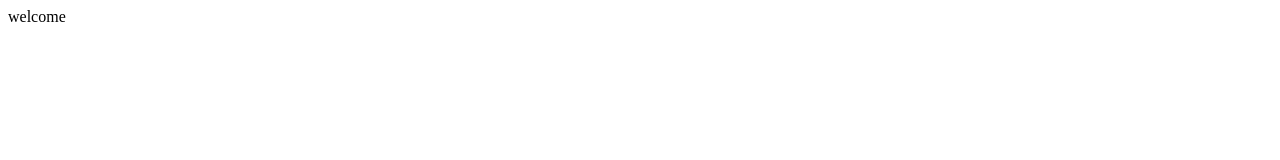
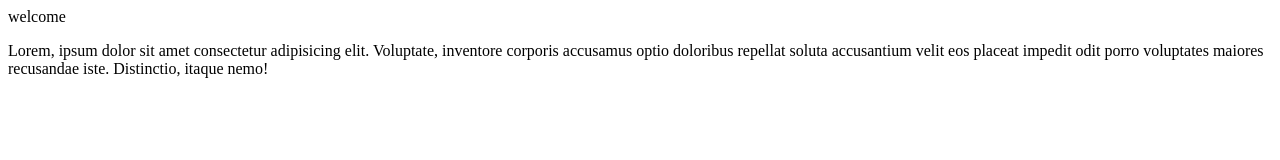
Before and after one commit to parisa7574/tadakhol-branch, a plain HTML site: page index.html in a window 1280 px wide. Drawn offline with Linux system fonts and the light colour scheme.

Commit message:
add to content

```diff
--- a/index.html
+++ b/index.html
@@ -7,5 +7,8 @@
 </head>
 <body>
     <header>welcome</header>
+    <div class="content">
+        <p>Lorem, ipsum dolor sit amet consectetur adipisicing elit. Voluptate, inventore corporis accusamus optio doloribus repellat soluta accusantium velit eos placeat impedit odit porro voluptates maiores recusandae iste. Distinctio, itaque nemo!</p>
+    </div>
 </body>
 </html>
```
